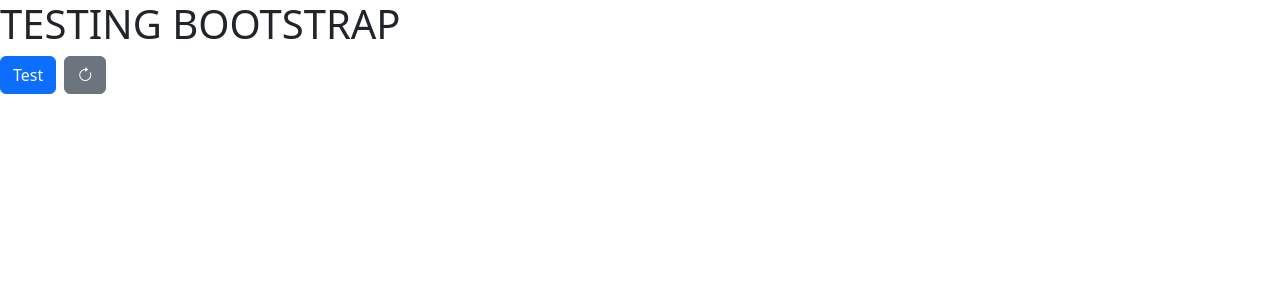
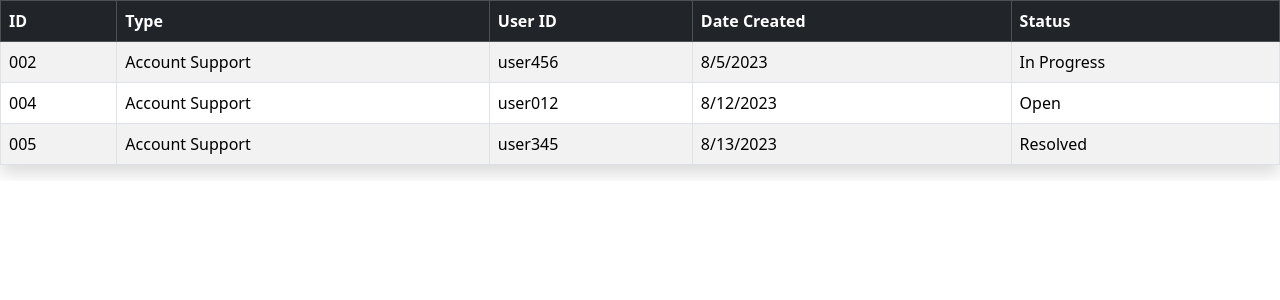
Before and after one commit to Jonathan-Clary/Project2Front-End, a React (Create React App) app in the folder front-end/: page / in a window 1280 px wide. Shown: the top 300 px of the page. Built offline with nearby package versions, Linux system fonts and the light colour scheme.

Commit message:
Support ticket Mock Data

```diff
--- a/front-end/src/App.tsx
+++ b/front-end/src/App.tsx
@@ -1,13 +1,11 @@
 import React from 'react';
 import './App.css';
-import { Temp } from './components/Temp';
+import { SupportTickets } from './components/admin/support-tickets/SupportTickets';
 
 const App: React.FC = () => {
   return (
     <div className="App">
-
-     <h1>TESTING BOOTSTRAP</h1>
-     <Temp></Temp>
+     <SupportTickets></SupportTickets>
     </div>
   );
 }
--- /dev/null
+++ b/front-end/src/components/admin/support-ticket-table/SupportTicketTable.tsx
@@ -0,0 +1,39 @@
+import React from 'react'
+import { Table } from 'react-bootstrap';
+import { TicketInterface } from '../../../interfaces/SuppportTicketInterface';
+
+
+interface SupportTicketTableProps {
+    columnNames: string[];
+    data: TicketInterface[];
+}
+
+export const SupportTicketTable: React.FC<SupportTicketTableProps> = ({ columnNames, data }) => {
+
+
+    return (
+        <Table responsive hover striped bordered className="shadow">
+            <thead className="table-dark">
+                <tr>
+                    {columnNames.map((name, index) => (
+                        <th key={index}> {name} </th>
+                    ))}
+                </tr>
+            </thead>
+            <tbody>
+
+                {data.map((ticket, index) => (
+                    <tr key={index}>
+
+                        <td>{ticket.id}</td>
+                        <td>{ticket.type}</td>
+                        <td>{ticket.userId}</td>
+                        <td>{ticket.dateCreated.toLocaleDateString()}</td>
+                        <td>{ticket.status}</td>
+                    </tr>
+                ))}
+            </tbody>
+        </Table>
+
+    )
+}
--- /dev/null
+++ b/front-end/src/components/admin/support-tickets/SupportTickets.tsx
@@ -0,0 +1,56 @@
+import React from 'react'
+import { SupportTicketTable } from '../support-ticket-table/SupportTicketTable'
+import { TicketInterface } from '../../../interfaces/SuppportTicketInterface';
+import { Container } from 'react-bootstrap';
+
+const mockData: TicketInterface[] = [
+    {
+        id: '001',
+        type: 'Booking Support',
+        userId: 'user123',
+        dateCreated: new Date('2023-08-01T10:00:00Z'),
+        status: 'Open'
+    },
+    {
+        id: '002',
+        type: 'Account Support',
+        userId: 'user456',
+        dateCreated: new Date('2023-08-05T14:30:00Z'),
+        status: 'In Progress'
+    },
+    {
+        id: '003',
+        type: 'Booking Support',
+        userId: 'user789',
+        dateCreated: new Date('2023-08-10T09:15:00Z'),
+        status: 'Resolved'
+    },
+    {
+        id: '004',
+        type: 'Account Support',
+        userId: 'user012',
+        dateCreated: new Date('2023-08-12T12:45:00Z'),
+        status: 'Open'
+    },
+    {
+        id: '005',
+        type: 'Account Support',
+        userId: 'user345',
+        dateCreated: new Date('2023-08-13T16:20:00Z'),
+        status: 'Resolved'
+    }
+];
+
+
+export const SupportTickets: React.FC = () => {
+    const filteredData =  mockData.filter(mockData => mockData.type != 'Booking Support');
+
+
+    return (
+        <>
+        <SupportTicketTable columnNames={["ID", "Type", "User ID", "Date Created", "Status"]} data={filteredData}/>
+
+        </>
+
+    )
+}
--- /dev/null
+++ b/front-end/src/interfaces/SuppportTicketInterface.ts
@@ -0,0 +1,7 @@
+export interface TicketInterface {
+    id: string,
+    type: string,
+    userId: string,
+    dateCreated: Date,
+    status: string
+}
```
Also changed, not shown: front-end/src/components/Temp.tsx (line endings or trailing spaces).
